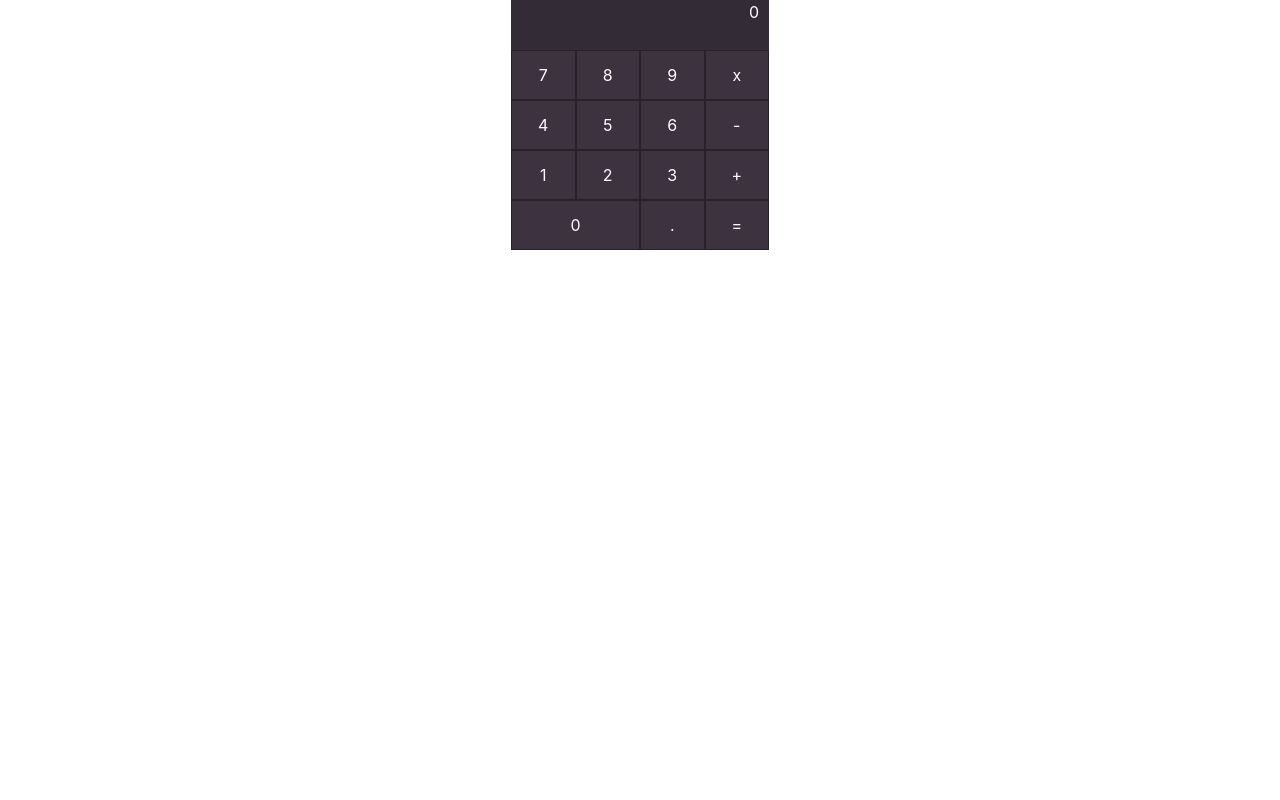
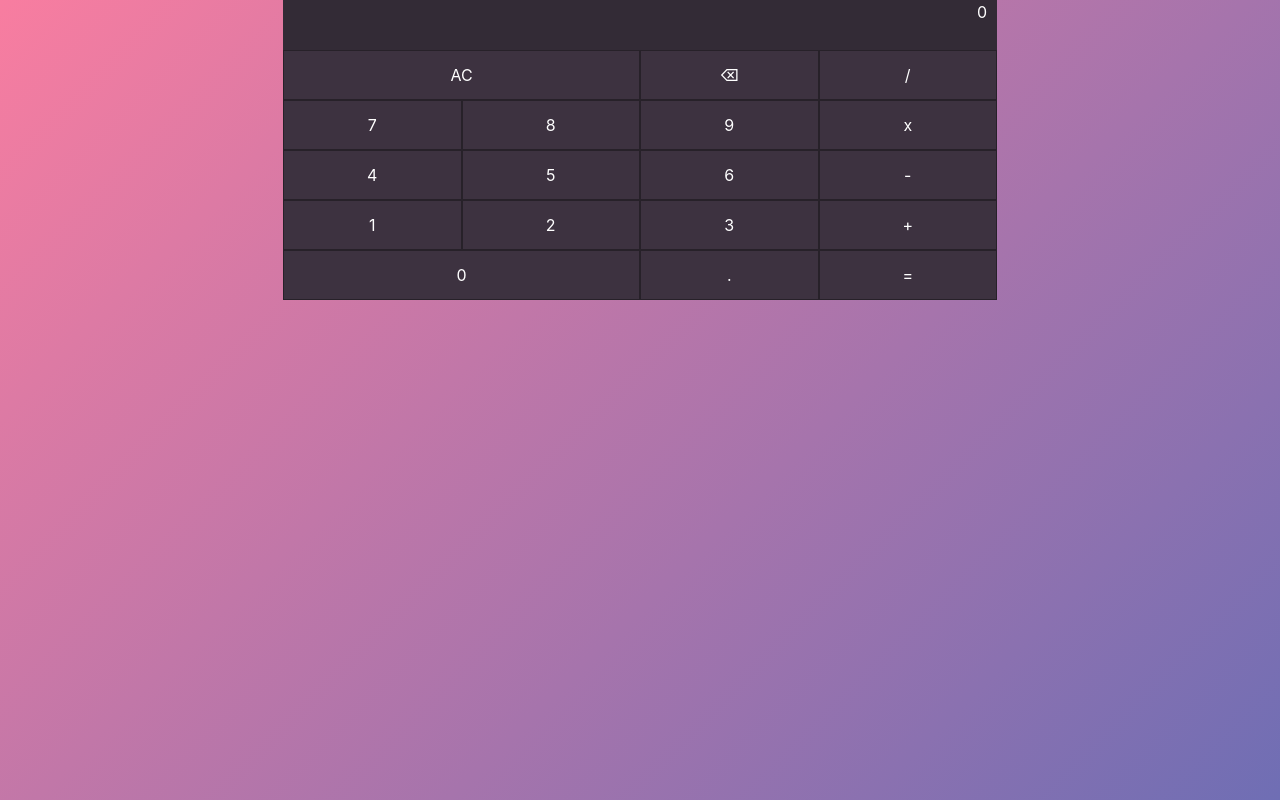
Before and after one commit to yadavanuj1996/react-calculator, a React app: page / in a window 1280 px wide. Built offline with nearby package versions, Linux system fonts and the light colour scheme.

Commit message:
Update background color.

```diff
--- a/index.js
+++ b/index.js
@@ -28,12 +28,14 @@ class CalcNumbers extends React.Component{
     });
     return (
       <div className="row w-100 justify-content-center">
+      <CalcTopElements/>
       {digitDiv}
       <CalcBottomElements/>
       </div>
     );
   }
 }
+
 class CalcBottomElements extends React.Component{
   constructor(props){
     super(props);
@@ -54,4 +56,25 @@ class CalcBottomElements extends React.Component{
     );
   }
 }
+class CalcTopElements extends React.Component{
+  constructor(props){
+    super(props);
+  }
+  render(){
+    return (
+      <div class="row w-100 ">
+         <div className="text-center theme-bg-color w-50 calc-btn-height  calc-btn-border calc-content-layout" id="zero">
+          AC
+        </div>
+        <div className="text-center theme-bg-color w-25 calc-btn-height  calc-btn-border calc-content-layout" id="decimal">
+          &#9003;
+        </div>
+        <div className="text-center theme-bg-color w-25 calc-btn-height  calc-btn-border calc-content-layout" id="equals">
+          /
+        </div>
+      </div>
+    );
+  }
+}
+
 ReactDOM.render(<Calculator/>,document.getElementById("keypad"));
--- a/style.scss
+++ b/style.scss
@@ -4,6 +4,7 @@ $theme-keypad-color: #3d3240;
 body,html{
   min-height: 100vh;
   width: 100%;
+  background: linear-gradient(135deg,#f87da0,#6f6eb4);
 }
 #display{
   background-color: $theme-color;
@@ -25,7 +26,7 @@ body,html{
   justify-content: center;
 }
 #calc{
-  width: 20%;
+  width: 60%;
 }
 .calc-btn-height{
   min-height: 50px;
@@ -39,3 +40,6 @@ body,html{
   justify-content:center;
   align-items: center;
 }
+.calc-content-layout:hover{
+  background-color: #8a6d92;
+}
```
